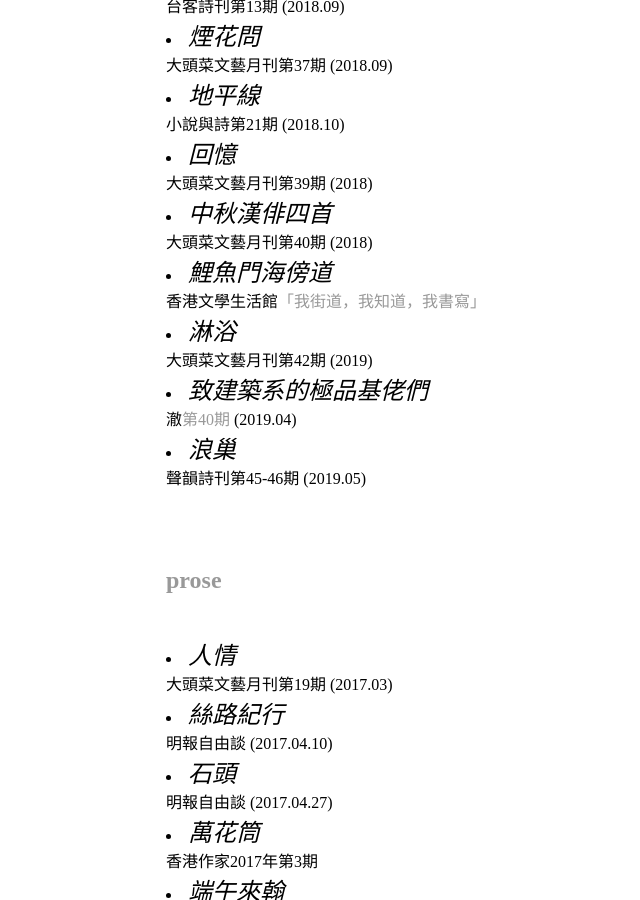
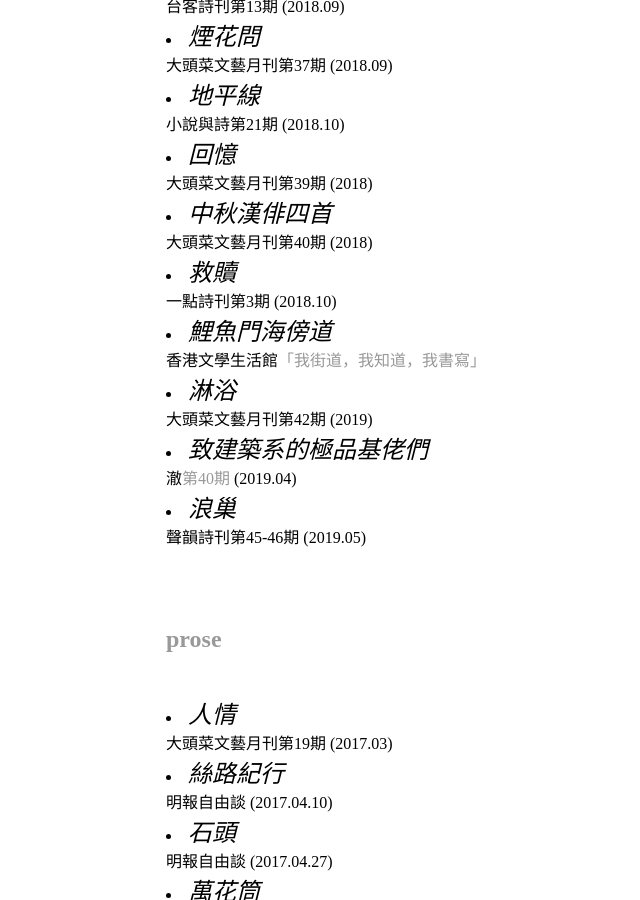
Before and after one commit to maksuihin/maksuihin.github.io, a Jekyll site: the page built from writings.html, in a window 1280 px wide and 900 px high, scrolled down 1043 px. Shown: the whole window, without its empty margins (26-666 px from the left). Built offline with Jekyll 4.4.1, drawn with Linux system fonts in a browser that asks for light colours.

Commit message:
Update writings.html

```diff
--- a/writings.html
+++ b/writings.html
@@ -28,6 +28,7 @@
 <li><em>地平線</em>    </br>小說與詩第21期 (2018.10)<br/></li>
 <li><em>回憶</em>    </br>大頭菜文藝月刊第39期 (2018)<br/></li>
 <li><em>中秋漢俳四首</em>    </br>大頭菜文藝月刊第40期 (2018)<br/></li>
+<li><em>救贖</em>    </br>一點詩刊第3期 (2018.10)<br/></li>
 <li><em>鯉魚門海傍道</em>      </br>香港文學生活館<a href="http://writinghk.org/article/鯉魚門海傍道/">「我街道，我知道，我書寫」</a><br/></li>
 <li><em>淋浴</em>    </br>大頭菜文藝月刊第42期 (2019)<br/></li>
 <li><em>致建築系的極品基佬們</em>    </br>澈<a href="https://issuu.com/arkhipelago/docs/edit1">第40期</a> (2019.04)<br/></li>
```
